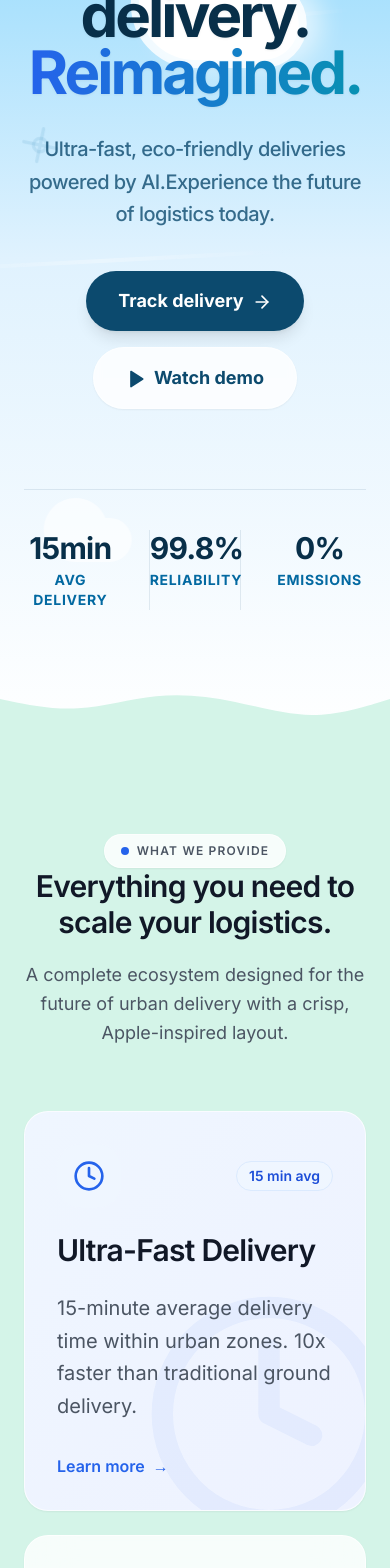
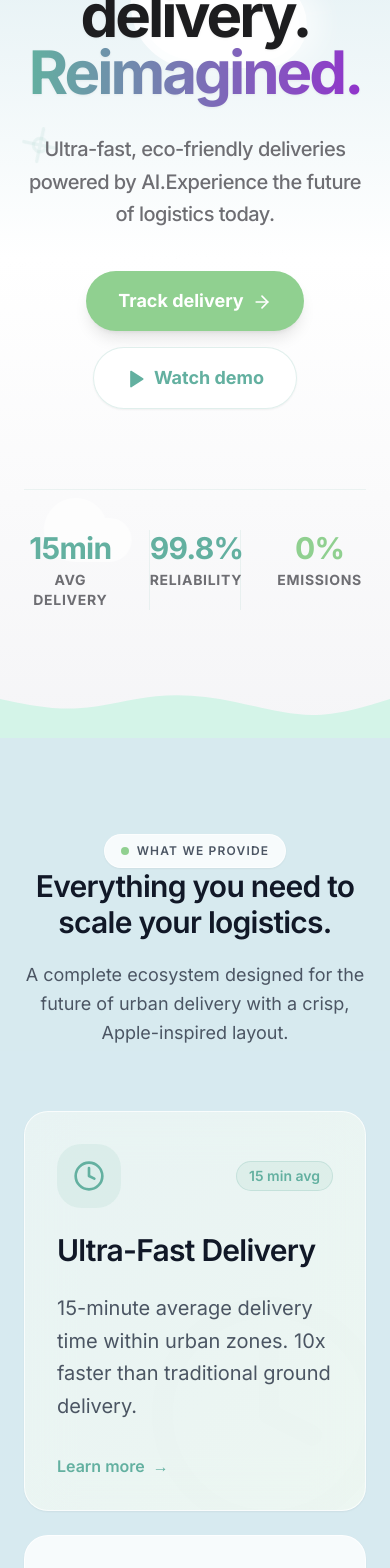
Before and after one commit to Vanszs/SkyWay_Web, a Next.js app: page / in a window 390 px wide. Shown: the part 220-1788 px from the top of the page. Built offline with nearby package versions, Linux system fonts and the light colour scheme.

Commit message:
new pallete

```diff
--- a/src/app/globals.css
+++ b/src/app/globals.css
@@ -30,7 +30,7 @@
   h4,
   h5,
   h6 {
-    @apply tracking-tight font-semibold text-deep-navy;
+    @apply tracking-tight font-semibold text-text-dark;
   }
 
   h1 {
@@ -77,7 +77,7 @@
   }
 
   .btn-secondary {
-    @apply btn-apple bg-white text-deep-navy hover:bg-gray-50 border border-gray-200;
+    @apply btn-apple bg-white text-text-dark hover:bg-gray-50 border border-gray-200;
   }
 
   .btn-ghost {
@@ -93,7 +93,7 @@
   }
 
   .bento-card-dark {
-    @apply bg-deep-navy text-white rounded-[32px] p-8 md:p-10;
+    @apply bg-text-dark text-white rounded-[32px] p-8 md:p-10;
     @apply shadow-xl;
   }
 
--- a/src/components/sections/CTA.tsx
+++ b/src/components/sections/CTA.tsx
@@ -7,7 +7,7 @@ export default function CTA() {
   return (
     <section className="section-padding bg-[#F5F5F7]">
       <div className="container-custom">
-        <div className="relative overflow-hidden rounded-[40px] bg-deep-navy px-6 py-24 text-center shadow-2xl md:px-12 md:py-32">
+        <div className="relative overflow-hidden rounded-[40px] bg-teal px-6 py-24 text-center shadow-2xl md:px-12 md:py-32">
           {/* Background Effects */}
           <div className="absolute top-0 left-0 -translate-x-1/2 -translate-y-1/2 w-96 h-96 bg-sky-blue/20 rounded-full blur-3xl" />
           <div className="absolute bottom-0 right-0 translate-x-1/2 translate-y-1/2 w-96 h-96 bg-tech-cyan/20 rounded-full blur-3xl" />
@@ -25,7 +25,7 @@ export default function CTA() {
             <div className="flex flex-col sm:flex-row items-center justify-center gap-4">
               <Link
                 href="/contact"
-                className="btn-apple bg-white text-deep-navy hover:bg-gray-100 w-full sm:w-auto min-w-[160px]"
+                className="btn-apple bg-white text-teal hover:bg-gray-100 w-full sm:w-auto min-w-[160px]"
               >
                 Get Started
               </Link>
--- a/src/components/sections/Hero.tsx
+++ b/src/components/sections/Hero.tsx
@@ -10,7 +10,7 @@ export default function Hero() {
     <section
       className="
         relative min-h-screen flex items-center justify-center overflow-hidden pt-20
-        bg-gradient-to-b from-sky-300 via-sky-100 to-white
+        bg-gradient-to-b from-sky-blue via-white to-light-gray
       "
       style={{ width: '100%', minHeight: '100vh', paddingBottom: '8rem' }}
     >
@@ -68,7 +68,7 @@ export default function Hero() {
           className="absolute top-1/3 left-0"
         >
           {/* Simple Bird/Drone Silhouette */}
-          <svg width="40" height="40" viewBox="0 0 24 24" fill="none" xmlns="http://www.w3.org/2000/svg" className="text-sky-700/20 rotate-12">
+          <svg width="40" height="40" viewBox="0 0 24 24" fill="none" xmlns="http://www.w3.org/2000/svg" className="text-teal/20 rotate-12">
             <path d="M2 12L22 12M12 2L12 22" stroke="currentColor" strokeWidth="2" strokeLinecap="round" />
             <circle cx="12" cy="12" r="4" stroke="currentColor" strokeWidth="2" />
           </svg>
@@ -94,10 +94,10 @@ export default function Hero() {
             className="inline-flex items-center gap-2 px-4 py-2 rounded-full bg-white/60 backdrop-blur-md border border-white/40 shadow-sm mb-8"
           >
             <span className="relative flex h-2 w-2">
-              <span className="animate-ping absolute inline-flex h-full w-full rounded-full bg-sky-500 opacity-75"></span>
-              <span className="relative inline-flex rounded-full h-2 w-2 bg-sky-600"></span>
+              <span className="animate-ping absolute inline-flex h-full w-full rounded-full bg-mint-green opacity-75"></span>
+              <span className="relative inline-flex rounded-full h-2 w-2 bg-mint-green"></span>
             </span>
-            <span className="text-sm font-bold text-sky-900 tracking-wide uppercase">The Future of Logistics</span>
+            <span className="text-sm font-bold text-text-dark tracking-wide uppercase">The Future of Logistics</span>
           </motion.div>
 
           {/* Headline - Apple Style */}
@@ -106,10 +106,10 @@ export default function Hero() {
             animate={{ opacity: 1, y: 0 }}
             transition={{ duration: 0.8, delay: 0.1, ease: "easeOut" }}
           >
-            <h1 className="text-6xl sm:text-7xl lg:text-8xl xl:text-9xl font-bold leading-[0.95] tracking-tighter mb-8 text-sky-950 drop-shadow-sm">
+            <h1 className="text-6xl sm:text-7xl lg:text-8xl xl:text-9xl font-bold leading-[0.95] tracking-tighter mb-8 text-text-dark drop-shadow-sm">
               Drone delivery.
               <br />
-              <span className="text-transparent bg-clip-text bg-gradient-to-r from-blue-600 to-cyan-600">Reimagined.</span>
+              <span className="text-transparent bg-clip-text bg-gradient-to-r from-teal to-purple">Reimagined.</span>
             </h1>
           </motion.div>
 
@@ -118,7 +118,7 @@ export default function Hero() {
             initial={{ opacity: 0, y: 30 }}
             animate={{ opacity: 1, y: 0 }}
             transition={{ duration: 0.8, delay: 0.2, ease: "easeOut" }}
-            className="text-xl sm:text-2xl lg:text-3xl text-sky-900/80 font-medium leading-relaxed mb-10 max-w-3xl mx-auto tracking-tight"
+            className="text-xl sm:text-2xl lg:text-3xl text-text-gray font-medium leading-relaxed mb-10 max-w-3xl mx-auto tracking-tight"
           >
             Ultra-fast, eco-friendly deliveries powered by AI.
             <br className="hidden sm:block" />
@@ -133,14 +133,14 @@ export default function Hero() {
             className="flex flex-col sm:flex-row items-center justify-center gap-4 sm:gap-6"
           >
             <Link href="/tracking">
-              <button className="group relative px-8 py-4 bg-sky-900 text-white rounded-full font-bold text-lg hover:bg-sky-800 transition-all duration-300 shadow-lg hover:shadow-xl hover:scale-105 active:scale-95">
+              <button className="group relative px-8 py-4 bg-mint-green text-white rounded-full font-bold text-lg hover:bg-mint-green/90 transition-all duration-300 shadow-lg hover:shadow-xl hover:scale-105 active:scale-95">
                 Track delivery
                 <ArrowRight className="inline-block ml-2 w-5 h-5 group-hover:translate-x-1 transition-transform" />
               </button>
             </Link>
 
             <Link href="/admin">
-              <button className="group relative px-8 py-4 bg-white/80 backdrop-blur-sm text-sky-900 rounded-full font-bold text-lg border border-white/50 hover:bg-white transition-all duration-300 hover:scale-105 active:scale-95 shadow-sm">
+              <button className="group relative px-8 py-4 bg-white/80 backdrop-blur-sm text-teal rounded-full font-bold text-lg border border-teal/20 hover:bg-white transition-all duration-300 hover:scale-105 active:scale-95 shadow-sm">
                 <Play className="inline-block mr-2 w-5 h-5 fill-current" />
                 Watch demo
               </button>
@@ -152,19 +152,19 @@ export default function Hero() {
             initial={{ opacity: 0 }}
             animate={{ opacity: 1 }}
             transition={{ duration: 0.8, delay: 0.5 }}
-            className="mt-20 grid grid-cols-3 gap-8 max-w-3xl mx-auto border-t border-sky-900/10 pt-10"
+            className="mt-20 grid grid-cols-3 gap-8 max-w-3xl mx-auto border-t border-teal/10 pt-10"
           >
             <div className="text-center">
-              <div className="text-3xl sm:text-4xl font-bold text-sky-950 mb-1 tracking-tight">15min</div>
-              <div className="text-sm font-bold text-sky-700 uppercase tracking-wider">Avg delivery</div>
+              <div className="text-3xl sm:text-4xl font-bold text-teal mb-1 tracking-tight">15min</div>
+              <div className="text-sm font-bold text-text-gray uppercase tracking-wider">Avg delivery</div>
             </div>
-            <div className="text-center border-l border-r border-sky-900/10">
-              <div className="text-3xl sm:text-4xl font-bold text-sky-950 mb-1 tracking-tight">99.8%</div>
-              <div className="text-sm font-bold text-sky-700 uppercase tracking-wider">Reliability</div>
+            <div className="text-center border-l border-r border-teal/10">
+              <div className="text-3xl sm:text-4xl font-bold text-teal mb-1 tracking-tight">99.8%</div>
+              <div className="text-sm font-bold text-text-gray uppercase tracking-wider">Reliability</div>
             </div>
             <div className="text-center">
-              <div className="text-3xl sm:text-4xl font-bold text-sky-950 mb-1 tracking-tight">0%</div>
-              <div className="text-sm font-bold text-sky-700 uppercase tracking-wider">Emissions</div>
+              <div className="text-3xl sm:text-4xl font-bold text-mint-green mb-1 tracking-tight">0%</div>
+              <div className="text-sm font-bold text-text-gray uppercase tracking-wider">Emissions</div>
             </div>
           </motion.div>
 
--- a/src/components/sections/HowItWorks.tsx
+++ b/src/components/sections/HowItWorks.tsx
@@ -46,7 +46,7 @@ const steps = [
 
 export default function HowItWorks() {
   return (
-    <section className="relative bg-white overflow-hidden" style={{ marginTop: 0, paddingTop: '6rem', paddingBottom: '8rem' }}>
+    <section className="relative bg-light-gray overflow-hidden" style={{ marginTop: 0, paddingTop: '6rem', paddingBottom: '8rem' }}>
 
       {/* Top Wave from WhatWeProvide - Smooth Transition */}
       <div className="absolute top-0 left-0 w-full overflow-hidden leading-[0] rotate-180" style={{ marginTop: '-1px' }}>
@@ -111,7 +111,7 @@ export default function HowItWorks() {
                   }`}
               >
                 {/* Step Number - Subtle Background */}
-                <div className="absolute top-8 right-8 text-6xl font-bold text-gray-50 opacity-50 select-none pointer-events-none group-hover:text-blue-50 transition-colors duration-300">
+                <div className="absolute top-8 right-8 text-6xl font-bold text-gray-50 opacity-50 select-none pointer-events-none group-hover:text-teal/10 transition-colors duration-300">
                   {index + 1}
                 </div>
 
@@ -122,7 +122,7 @@ export default function HowItWorks() {
 
                 {/* Content */}
                 <div className="relative z-10 flex-grow">
-                  <h3 className="text-xl font-bold text-gray-900 mb-3 group-hover:text-blue-600 transition-colors">
+                  <h3 className="text-xl font-bold text-gray-900 mb-3 group-hover:text-teal transition-colors">
                     {step.title}
                   </h3>
                   <p className="text-gray-500 leading-relaxed text-sm font-medium">
--- a/src/components/sections/WhatWeProvide.tsx
+++ b/src/components/sections/WhatWeProvide.tsx
@@ -27,9 +27,9 @@ const mainFeatures = [
     title: 'Ultra-Fast Delivery',
     desc: '15-minute average delivery time within urban zones. 10x faster than traditional ground delivery.',
     stat: '15 min avg',
-    iconBg: 'bg-blue-50',
-    iconColor: 'text-blue-600',
-    chipClass: 'bg-blue-50 text-blue-700 border-blue-100',
+    iconBg: 'bg-teal/10',
+    iconColor: 'text-teal',
+    chipClass: 'bg-teal/10 text-teal border-teal/20',
     gridClass: 'md:col-span-2 md:row-span-2' // Featured large card
   },
   {
@@ -115,7 +115,7 @@ const comparison = [
 
 export default function WhatWeProvide() {
   return (
-    <section className="relative bg-[#D4F4E8] overflow-hidden" style={{ paddingTop: '6rem', paddingBottom: '8rem' }}>
+    <section className="relative bg-sky-blue/10 overflow-hidden" style={{ marginTop: 0, paddingTop: '6rem', paddingBottom: '8rem' }}>
       <div className="container mx-auto px-6 lg:px-12 xl:px-16 max-w-7xl relative z-10">
         <div className="text-center max-w-4xl mx-auto mb-16">
           <motion.div
@@ -125,8 +125,8 @@ export default function WhatWeProvide() {
             className={badgeClass}
           >
             <span className="relative flex h-2 w-2">
-              <span className="animate-ping absolute inline-flex h-full w-full rounded-full bg-blue-500 opacity-75" />
-              <span className="relative inline-flex rounded-full h-2 w-2 bg-blue-600" />
+              <span className="animate-ping absolute inline-flex h-full w-full rounded-full bg-mint-green opacity-75" />
+              <span className="relative inline-flex rounded-full h-2 w-2 bg-mint-green" />
             </span>
             <span>What we provide</span>
           </motion.div>
@@ -164,11 +164,11 @@ export default function WhatWeProvide() {
                 whileInView={{ opacity: 1, y: 0 }}
                 viewport={{ once: true }}
                 transition={{ delay: index * 0.05 }}
-                className={`${cardClass} ${feature.gridClass} ${isFeatured ? 'bg-gradient-to-br from-blue-50 to-indigo-50 relative overflow-hidden' : ''}`}
+                className={`${cardClass} ${feature.gridClass} ${isFeatured ? 'bg-gradient-to-br from-teal/10 to-mint-green/10 relative overflow-hidden' : ''}`}
               >
                 {isFeatured && (
                   <div className="absolute -bottom-8 -right-8 opacity-5">
-                    <Icon className="w-64 h-64 text-blue-600" />
+                    <Icon className="w-64 h-64 text-teal/10" />
                   </div>
                 )}
 
@@ -192,7 +192,7 @@ export default function WhatWeProvide() {
                   </div>
 
                   {isFeatured && (
-                    <div className="mt-8 flex items-center text-blue-600 font-semibold group cursor-pointer">
+                    <div className="mt-8 flex items-center text-teal font-semibold group cursor-pointer">
                       Learn more <span className="ml-2 group-hover:translate-x-1 transition-transform">→</span>
                     </div>
                   )}
@@ -219,25 +219,25 @@ export default function WhatWeProvide() {
 
           <div className="grid grid-cols-1 md:grid-cols-12 gap-6">
             {/* Primary Stat - Large Card */}
-            <div className="md:col-span-6 lg:col-span-5 bg-blue-600 rounded-[32px] p-10 text-white relative overflow-hidden group shadow-lg hover:shadow-xl transition-all duration-300">
+            <div className="md:col-span-6 lg:col-span-5 bg-mint-green rounded-[32px] p-10 text-white relative overflow-hidden group shadow-lg hover:shadow-xl transition-all duration-300">
               <div className="absolute top-0 right-0 w-64 h-64 bg-white/10 rounded-full -mr-16 -mt-16 blur-3xl transition-transform group-hover:scale-150 duration-700" />
-              <div className="absolute bottom-0 left-0 w-48 h-48 bg-blue-400/20 rounded-full -ml-12 -mb-12 blur-2xl" />
+              <div className="absolute bottom-0 left-0 w-48 h-48 bg-white/20 rounded-full -ml-12 -mb-12 blur-2xl" />
 
               <div className="relative z-10 h-full flex flex-col justify-between min-h-[280px]">
                 <div>
                   <div className="w-14 h-14 bg-white/20 backdrop-blur-md rounded-2xl flex items-center justify-center mb-6 border border-white/10">
                     <TrendingUp className="w-8 h-8 text-white" />
                   </div>
-                  <h4 className="text-blue-100 font-medium text-lg mb-2">Total Deliveries</h4>
-                  <div className="text-6xl lg:text-7xl font-bold tracking-tight mb-4">
-                    50k<span className="text-blue-300">+</span>
+                  <h4 className="text-white/80 font-medium text-lg mb-2">Total Deliveries</h4>
+                  <div className="text-7xl font-bold">
+                    50k<span className="text-white/70">+</span>
                   </div>
                 </div>
                 <div className="bg-white/10 backdrop-blur-sm rounded-xl p-4 border border-white/10">
-                  <div className="flex items-center gap-3 text-sm font-medium text-blue-50">
+                  <div className="flex items-center gap-3 text-sm font-medium text-white/90">
                     <div className="flex -space-x-2">
                       {[1, 2, 3].map(i => (
-                        <div key={i} className="w-6 h-6 rounded-full bg-blue-400 border-2 border-blue-600" />
+                        <div key={i} className="w-6 h-6 rounded-full bg-white border-2 border-white/50" />
                       ))}
                     </div>
                     <span>Trusted by top retailers</span>
--- a/tailwind.config.ts
+++ b/tailwind.config.ts
@@ -11,42 +11,30 @@ const config: Config = {
 	theme: {
 		extend: {
 			colors: {
-				// SkyWay Palette - Preserved
-				'sky-blue': '#0071E3', // Apple-like Blue
-				'deep-navy': '#1D1D1F', // Apple-like Dark
-				'tech-cyan': '#4ED6FF',
-				'air-mint': '#DFFBEF',
-				'soft-sky-white': '#F5F5F7', // Apple Light Gray
-				'light-sky-blue': '#EAF5FF',
-				'soft-gray': '#86868b', // Apple Gray
-				'pure-white': '#FFFFFF',
+				// New SkyWay Color Palette - Exclusive Colors
+				'sky-blue': '#D7EAEF',
+				'mint-green': '#90D090',
+				'teal': '#63B0A0',
+				'purple': '#9134CB',
+
+				// Neutral grays for text and backgrounds
+				'soft-white': '#FFFFFF',
+				'light-gray': '#F5F5F7',
+				'text-dark': '#1D1D1F',
+				'text-gray': '#6e6e73',
 
 				primary: {
-					DEFAULT: '#0071E3',
+					DEFAULT: '#63B0A0', // Teal
 					foreground: '#FFFFFF'
 				},
 				secondary: {
-					DEFAULT: '#F5F5F7',
+					DEFAULT: '#90D090', // Mint Green
 					foreground: '#1D1D1F'
 				},
 				accent: {
-					DEFAULT: '#4ED6FF',
-					foreground: '#1D1D1F'
+					DEFAULT: '#9134CB', // Purple
+					foreground: '#FFFFFF'
 				},
-				neutral: {
-					'50': '#F5F5F7',
-					'100': '#E8E8ED',
-					'200': '#D2D2D7',
-					'300': '#86868b',
-					'400': '#6e6e73',
-					'500': '#424245',
-					'600': '#1D1D1F',
-					'900': '#000000'
-				},
-
-				'sky-navy': '#1D1D1F',
-				'sky-gold': '#4ED6FF',
-
 				background: 'hsl(var(--background))',
 				foreground: 'hsl(var(--foreground))',
 				card: {
```
Also changed, not shown: src/components/Footer.tsx (+26 -16 lines), src/components/sections/DemoMap.tsx (+10 -10 lines), src/components/sections/PartnerTypes.tsx (+5 -5 lines).
